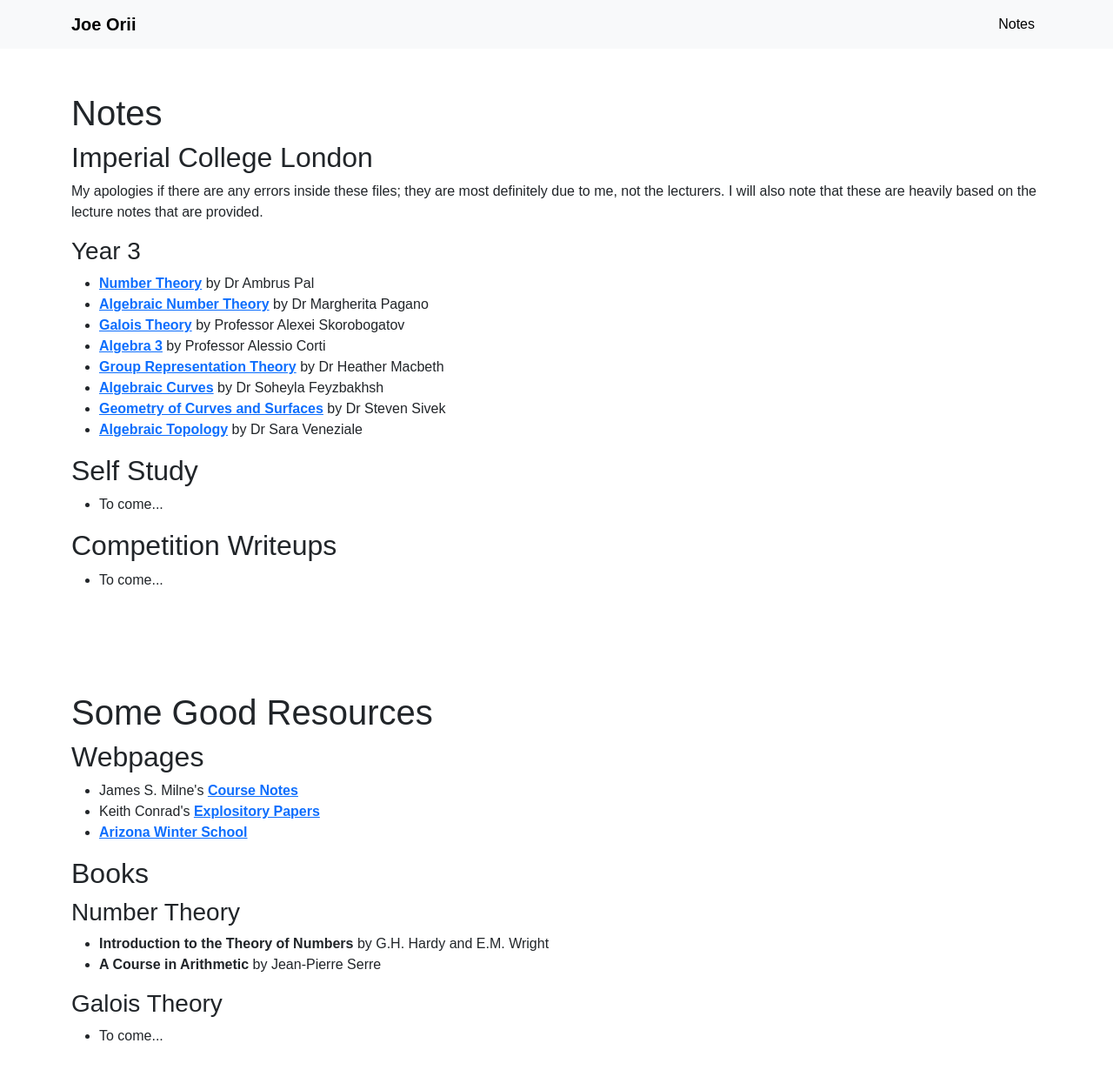
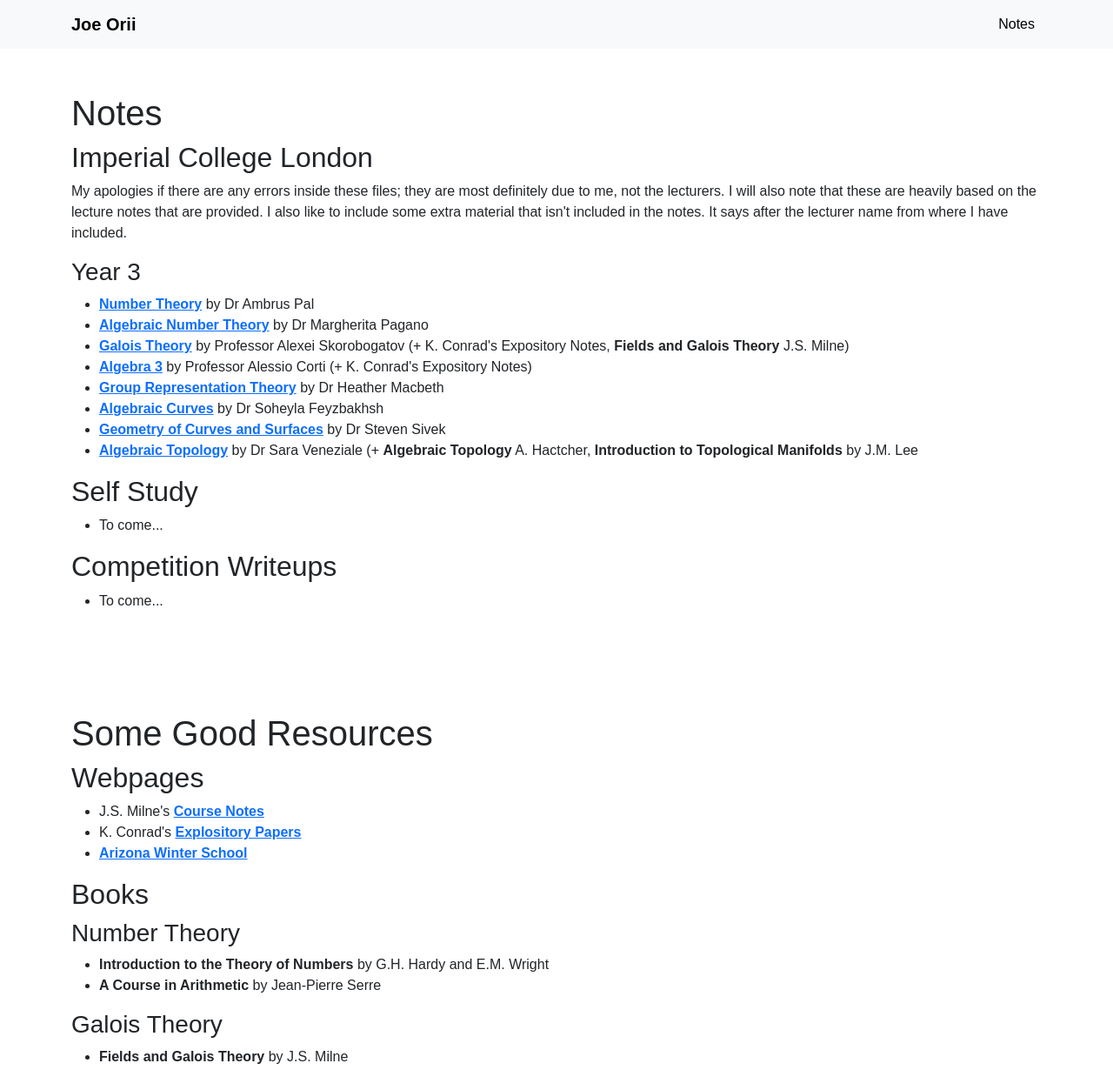
Before and after one commit to joeorii/joeorii.github.io, a plain HTML site: page notes.html in a window 1280 px wide. Shown: the top 1230 px of the page at 87% size. Drawn offline with nearby package versions, Linux system fonts and the light colour scheme.

Commit message:
Update notes.html

```diff
--- a/notes.html
+++ b/notes.html
@@ -36,17 +36,20 @@
 
             <h2>Imperial College London</h2>
             <p>My apologies if there are any errors inside these files; they are most definitely due to me, not the lecturers.
-                I will also note that these are heavily based on the lecture notes that are provided. </p>
+                I will also note that these are heavily based on the lecture notes that are provided. I also like to include some extra
+                material that isn't included in the notes. It says after the lecturer name from where I have included. </p>
             <h3>Year 3</h3>
             <ul>
                 <li><a href="pdfs/number_theory.pdf" target="_blank"><strong>Number Theory</strong></a> by Dr Ambrus Pal</li>
                 <li><a href="pdfs/alg_number_theory.pdf" target="_blank"><strong>Algebraic Number Theory</strong></a> by Dr Margherita Pagano</li>
-                <li><a href="pdfs/galois_theory.pdf" target="_blank"><strong>Galois Theory</strong></a> by Professor Alexei Skorobogatov</li>
-                <li><a href="pdfs/algbra_3.pdf" target="_blank"><strong>Algebra 3</strong></a> by Professor Alessio Corti</li>
+                <li><a href="pdfs/galois_theory.pdf" target="_blank"><strong>Galois Theory</strong></a> by Professor Alexei Skorobogatov
+                    (+ K. Conrad's Expository Notes, <strong>Fields and Galois Theory</strong> J.S. Milne)</li>
+                <li><a href="pdfs/algbra_3.pdf" target="_blank"><strong>Algebra 3</strong></a> by Professor Alessio Corti (+ K. Conrad's Expository Notes)</li>
                 <li><a href="pdfs/group_rep_theory.pdf" target="_blank"><strong>Group Representation Theory</strong></a> by Dr Heather Macbeth</li>
                 <li><a href="pdfs/algebraic_curves.pdf" target="_blank"><strong>Algebraic Curves</strong></a> by Dr Soheyla Feyzbakhsh</li>
                 <li><a href="pdfs/geo_curves_surfaces.pdf" target="_blank"><strong>Geometry of Curves and Surfaces</strong></a> by Dr Steven Sivek</li>
-                <li><a href="pdfs/alg_topology.pdf" target="_blank"><strong>Algebraic Topology</strong></a> by Dr Sara Veneziale</li>
+                <li><a href="pdfs/alg_topology.pdf" target="_blank"><strong>Algebraic Topology</strong></a> by Dr Sara Veneziale
+                    (+ <strong>Algebraic Topology</strong> A. Hactcher, <strong>Introduction to Topological Manifolds</strong> by  J.M. Lee</li>
             </ul>
 
             <h2>Self Study</h2>
@@ -66,8 +69,8 @@
             <h1>Some Good Resources</h1>
             <h2>Webpages</h2>
             <ul>
-                <li>James S. Milne's <a href="https://www.jmilne.org/math/CourseNotes/" target="_blank"><strong>Course Notes</strong></a></li>
-                <li>Keith Conrad's <a href="https://kconrad.math.uconn.edu/blurbs/" target="_blank"><strong>Explository Papers</strong></a></li>
+                <li>J.S. Milne's <a href="https://www.jmilne.org/math/CourseNotes/" target="_blank"><strong>Course Notes</strong></a></li>
+                <li>K. Conrad's <a href="https://kconrad.math.uconn.edu/blurbs/" target="_blank"><strong>Explository Papers</strong></a></li>
                 <li><a href="https://swc-math.github.io/" target="_blank"><strong>Arizona Winter School</strong></a></li>
             </ul>
             <h2>Books</h2>
@@ -79,7 +82,7 @@
 
             <h3>Galois Theory</h3>
             <ul>
-                <li>To come...</li>
+                <li><strong>Fields and Galois Theory</strong></a> by J.S. Milne</li>
             </ul>
         </div>
     </section>
```
